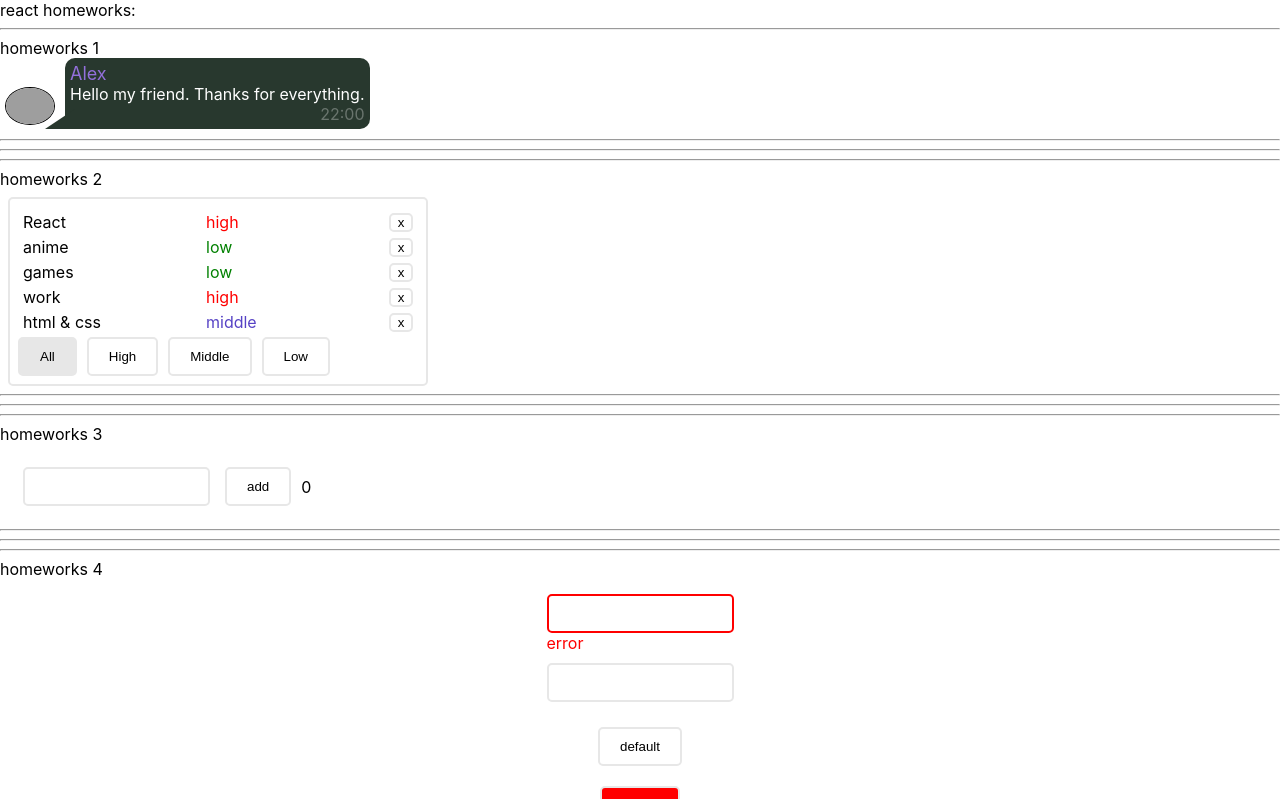
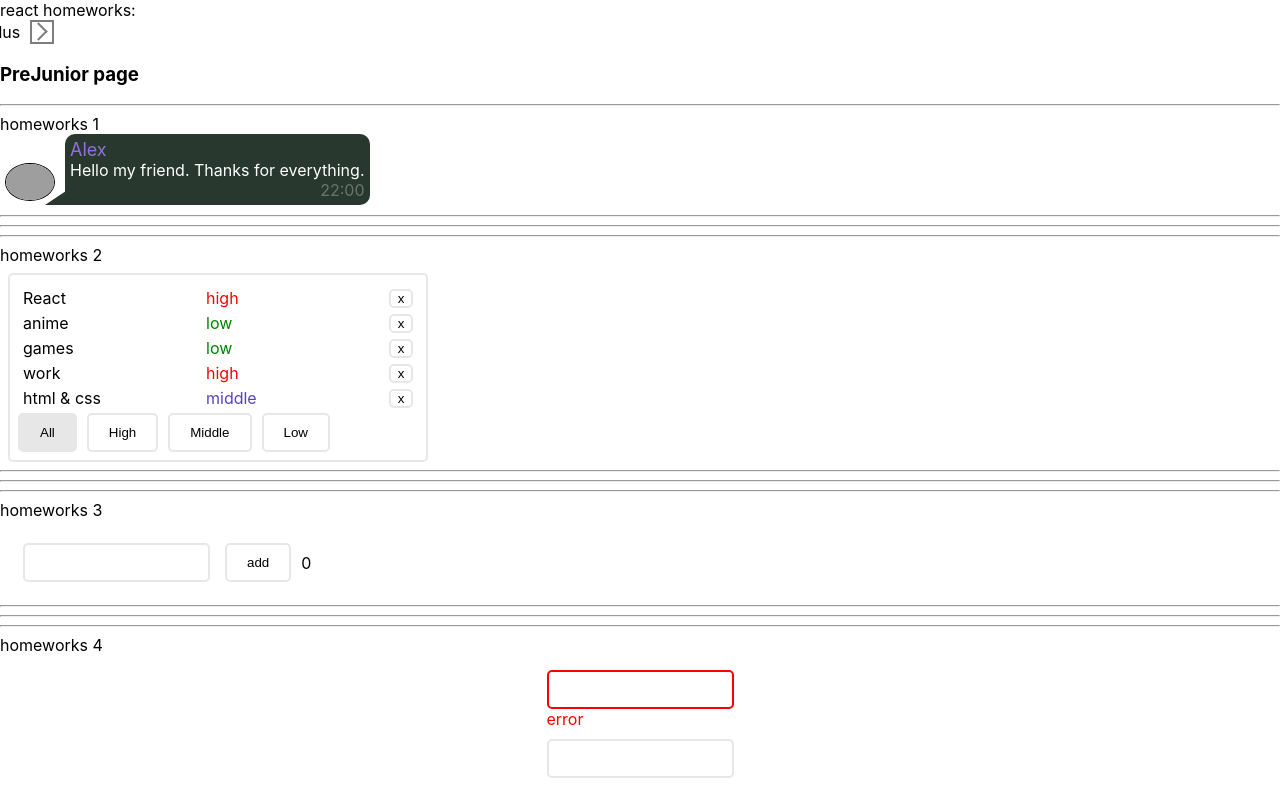
Before and after one commit to Nirweint/homeworks, a React (Create React App) app: page /#/pre-junior in a window 1280 px wide. Shown: the top 799 px of the page. Built offline with nearby package versions, Linux system fonts and the light colour scheme; grey boxes are pictures that could not be loaded.

Commit message:
hw5 finish

```diff
--- a/package.json
+++ b/package.json
@@ -11,9 +11,11 @@
     "@types/node": "^12.0.0",
     "@types/react": "^17.0.0",
     "@types/react-dom": "^17.0.0",
+    "@types/react-router-dom": "^5.3.2",
     "@types/uuid": "^8.3.1",
     "react": "^17.0.2",
     "react-dom": "^17.0.2",
+    "react-router-dom": "^6.0.2",
     "react-scripts": "4.0.3",
     "typescript": "^4.1.2",
     "uuid": "^8.3.2",
--- a/src/p1-main/m1-ui/u1-app/App.tsx
+++ b/src/p1-main/m1-ui/u1-app/App.tsx
@@ -4,16 +4,17 @@ import HW1 from '../../../p2-homeworks/h1/HW1'
 import HW2 from "../../../p2-homeworks/h2/HW2";
 import HW3 from "../../../p2-homeworks/h3/HW3";
 import HW4 from "../../../p2-homeworks/h4/HW4";
+import HW5 from "../../../p2-homeworks/h5/HW5";
 
 function App() {
     return (
         <div className={s.App}>
             <div>react homeworks:</div>
-            <HW1/>
-            <HW2/>
-            <HW3/>
-            <HW4/>
-            {/*<HW5/>*/}
+            {/*<HW1/>*/}
+            {/*<HW2/>*/}
+            {/*<HW3/>*/}
+            {/*<HW4/>*/}
+            <HW5/>
 
         </div>
     )
--- a/src/p2-homeworks/h5/HW5.tsx
+++ b/src/p2-homeworks/h5/HW5.tsx
@@ -1,18 +1,16 @@
 import React from 'react'
-import Header from './Header'
-import Routes from './Routes'
+import {Header} from './Header'
+import {HashRouter} from "react-router-dom";
+import {RoutesComponent} from "./RoutesComponent";
 
 function HW5() {
     return (
         <div>
             {/*в gh-pages лучше работает HashRouter*/}
-            {/*<HashRouter>*/}
-
-            <Header/>
-
-            <Routes/>
-
-            {/*</HashRouter>*/}
+            <HashRouter>
+                <Header/>
+                <RoutesComponent/>
+            </HashRouter>
         </div>
     )
 }
--- /dev/null
+++ b/src/p2-homeworks/h5/Header.module.css
@@ -0,0 +1,54 @@
+.nav {
+    display: flex;
+    justify-content: flex-start;
+    align-items: center;
+    width: fit-content;
+
+    transition: .5s;
+    transform: translate(-200px);
+}
+
+.nav a {
+    text-decoration: none;
+    color: #000;
+    margin-right: 10px;
+}
+
+.arrow {
+    width: 20px;
+    height: 20px;
+    display: inline-block;
+    border: 2px solid #000;
+    opacity: 0.5;
+    position: relative;
+
+}
+.arrow:after {
+    content: '';
+    width: 5px;
+    height: 5px;
+    position: absolute;
+    top: 3px;
+    left: 0;
+
+    border: solid  #000;
+    border-width: 2px 2px 0 0;
+    display: inline-block;
+    padding: 3px;
+
+    transform: rotate(45deg);
+    -webkit-transform: rotate(45deg);
+}
+
+.nav:hover.nav {
+    transform: translateX(0);
+}
+
+.nav:hover .arrow:after {
+    border-width: 0 0 2px 2px;
+    left: 6px;
+}
+
+.nav a.active{
+    color: mediumpurple;
+}
--- a/src/p2-homeworks/h5/Header.tsx
+++ b/src/p2-homeworks/h5/Header.tsx
@@ -1,12 +1,19 @@
 import React from 'react'
+import {NavLink} from "react-router-dom";
+import {PATH} from "./RoutesComponent";
+import s from './Header.module.css';
 
-function Header() {
+
+export function Header() {
+
+    const setActive = ({isActive}: { isActive: boolean }) => isActive ? s.active : "";
+
     return (
-        <div>
-            // add NavLinks
-
+        <div className={s.nav}>
+            <NavLink to={PATH.PRE_JUNIOR} className={setActive}>PreJunior</NavLink>
+            <NavLink to={PATH.JUNIOR} className={setActive}>Junior</NavLink>
+            <NavLink to={PATH.JUNIOR_PLUS} className={setActive}>JuniorPlus</NavLink>
+            <div className={s.arrow}></div>
         </div>
     )
 }
-
-export default Header
--- /dev/null
+++ b/src/p2-homeworks/h5/RoutesComponent.tsx
@@ -0,0 +1,26 @@
+import React from 'react'
+import {Routes, Route, Navigate} from "react-router-dom";
+import {PreJunior} from "./pages/PreJunior";
+import {Junior} from "./pages/Junior";
+import {JuniorPlus} from "./pages/JuniorPlus";
+import {Error404} from "./pages/Error404";
+
+export const PATH = {
+    PRE_JUNIOR: 'pre-junior',
+    JUNIOR: 'junior',
+    JUNIOR_PLUS: 'junior-plus',
+}
+
+export function RoutesComponent() {
+    return (
+        <div>
+            <Routes>
+                <Route index element={ <Navigate replace to="/pre-junior" />}/>
+                <Route path={PATH.PRE_JUNIOR} element={<PreJunior/>}/>
+                <Route path={PATH.JUNIOR} element={<Junior/>}/>
+                <Route path={PATH.JUNIOR_PLUS} element={<JuniorPlus/>}/>
+                <Route path={'*'} element={<Error404/>}/>
+            </Routes>
+        </div>
+    )
+}
--- a/src/p2-homeworks/h5/pages/Error404.tsx
+++ b/src/p2-homeworks/h5/pages/Error404.tsx
@@ -1,6 +1,6 @@
 import React from 'react'
 
-function Error404() {
+export function Error404() {
     return (
         <div>
             <div>404</div>
@@ -9,5 +9,3 @@ function Error404() {
         </div>
     )
 }
-
-export default Error404
--- /dev/null
+++ b/src/p2-homeworks/h5/pages/Junior.tsx
@@ -0,0 +1,14 @@
+import React from 'react';
+
+export function Junior() {
+    return (
+        <div>
+            <h3>Junior page</h3>
+            {/*<HW7/>*/}
+            {/*<HW8/>*/}
+            {/*<HW9/>*/}
+            {/*<HW10/>*/}
+            {/*<HW11/>*/}
+        </div>
+    );
+}
--- /dev/null
+++ b/src/p2-homeworks/h5/pages/JuniorPlus.tsx
@@ -0,0 +1,14 @@
+import React from 'react';
+
+export function JuniorPlus() {
+    return (
+        <div>
+            <h3>JuniorPlus page</h3>
+            {/*<HW12/>*/}
+            {/*<HW13/>*/}
+            {/*<HW14/>*/}
+            {/*<HW15/>*/}
+            {/*<HW16/>*/}
+        </div>
+    );
+}
--- a/src/p2-homeworks/h5/pages/PreJunior.tsx
+++ b/src/p2-homeworks/h5/pages/PreJunior.tsx
@@ -4,9 +4,10 @@ import HW2 from '../../h2/HW2'
 import HW3 from '../../h3/HW3'
 import HW4 from '../../h4/HW4'
 
-function PreJunior() {
+export function PreJunior() {
     return (
         <div>
+            <h3>PreJunior page</h3>
             <HW1/>
             <HW2/>
             <HW3/>
@@ -16,8 +17,5 @@ function PreJunior() {
         </div>
     )
 }
-
-export default PreJunior
-
 // сделайте по аналогии пустые страницы джун и джун+
 // туда будут добавляться следующие дз
```
Also changed, not shown: src/p2-homeworks/h5/Routes.tsx (deleted, +0 -29 lines), 1 other file (tests, documents, lock files or other folders).
